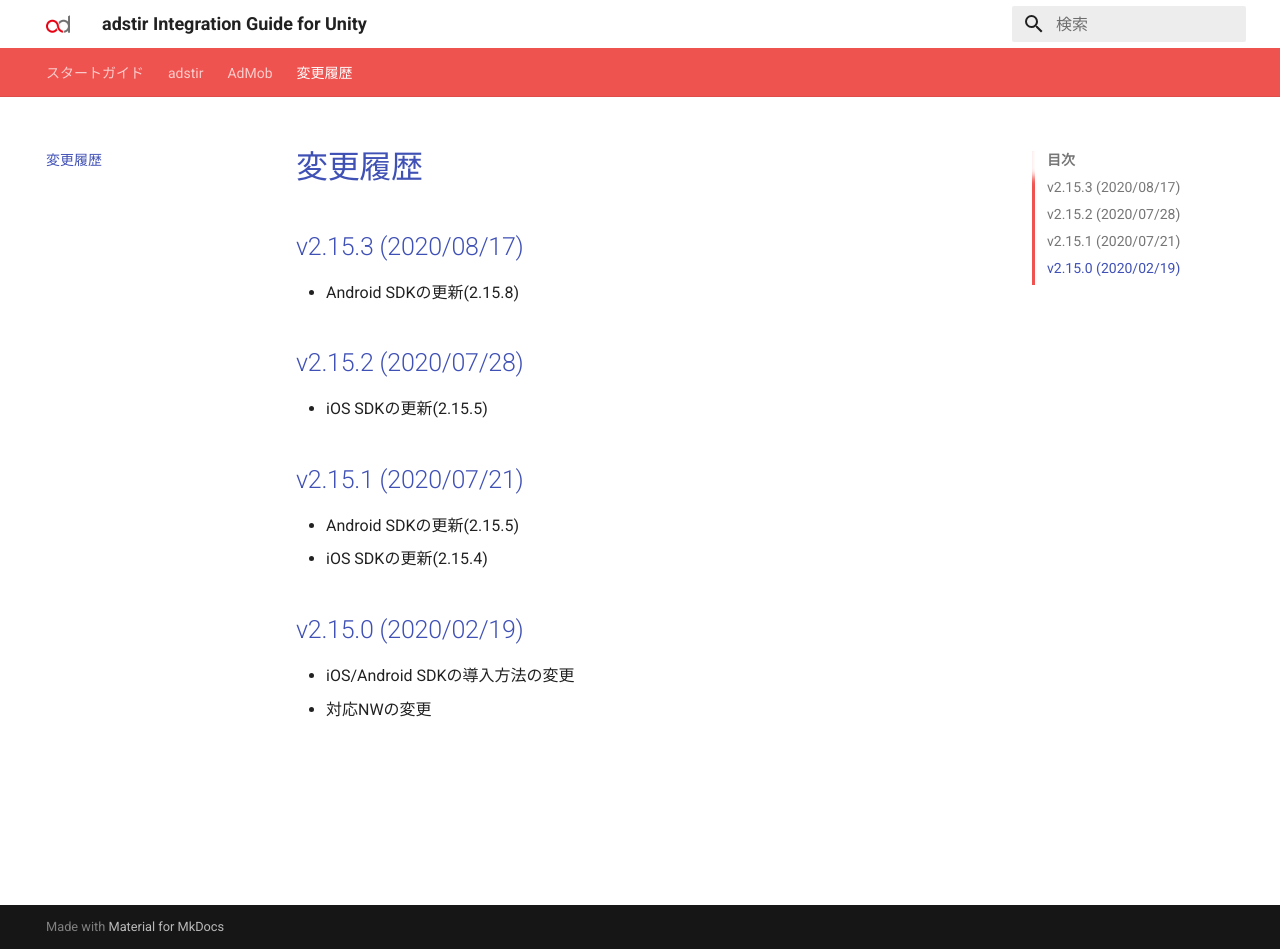
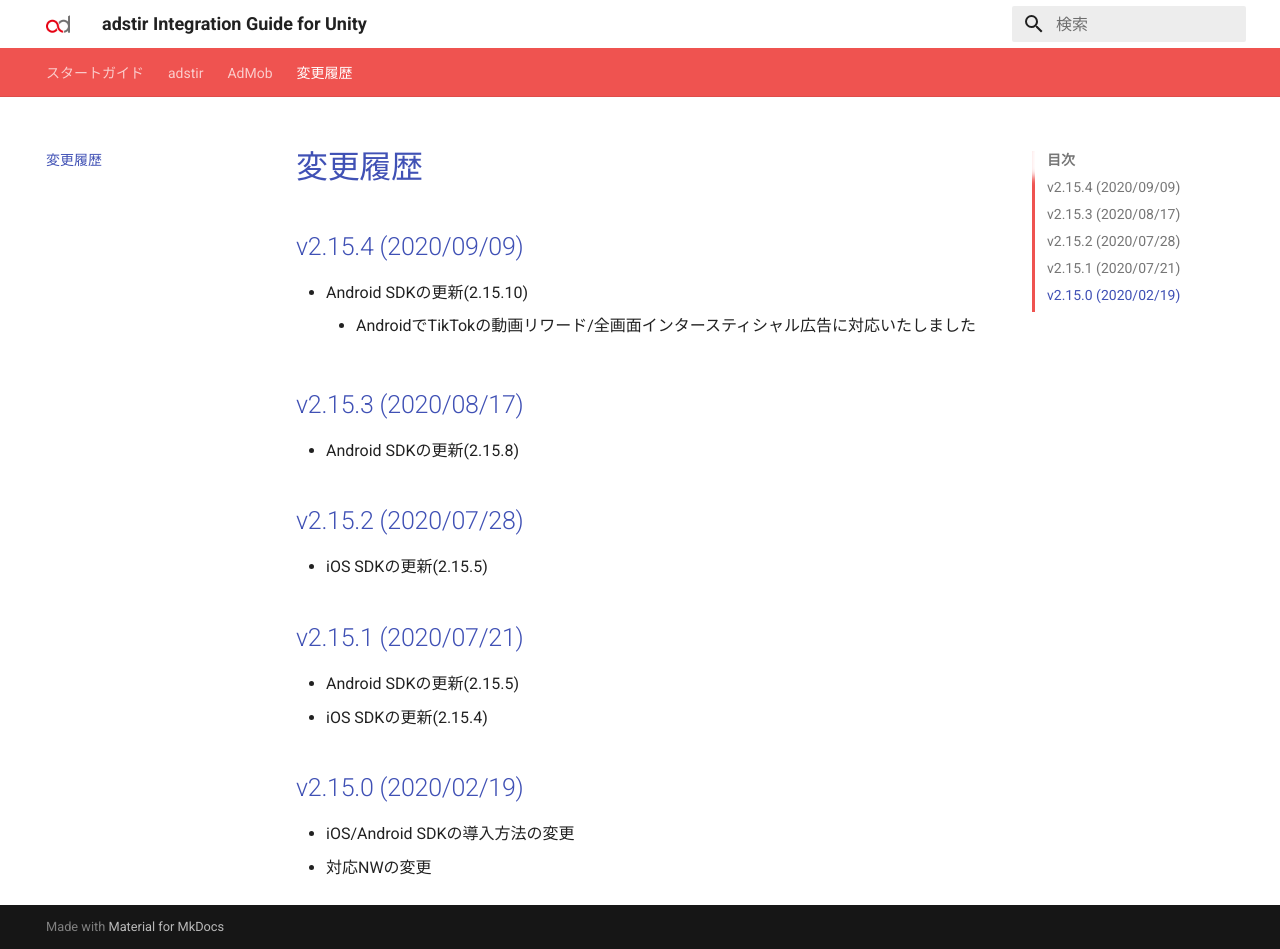
Before and after one commit to united-adstir/unity-plugin-docs, an MkDocs documentation site: the page built from docs/changelog.md, in a window 1280 px wide and 949 px high. Built offline with MkDocs 1.6.1 and Material for MkDocs 9.7.7, drawn with Linux system fonts in a browser that asks for light colours.

Commit message:
unity plugin 2.15.4

```diff
--- a/docs/changelog.md
+++ b/docs/changelog.md
@@ -1,4 +1,9 @@
 # 変更履歴
+
+## v2.15.4 (2020/09/09)
+
+- Android SDKの更新(2.15.10)
+    - AndroidでTikTokの動画リワード/全画面インタースティシャル広告に対応いたしました
 
 ## v2.15.3 (2020/08/17)
 
```
Also changed, not shown: docs/adstir/network.md (+1 -1 lines).
